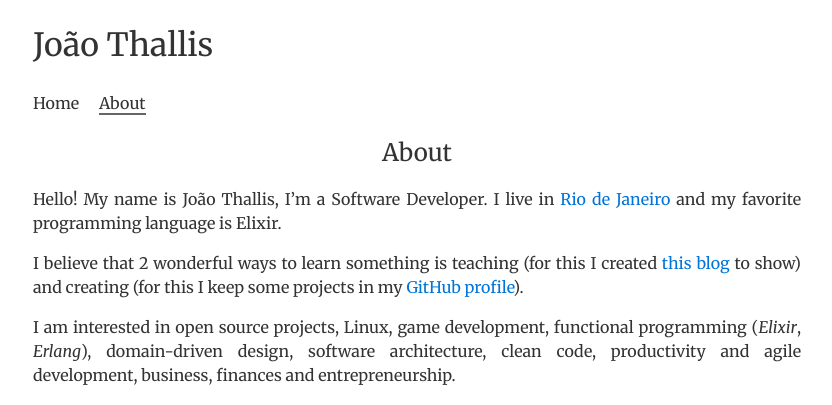
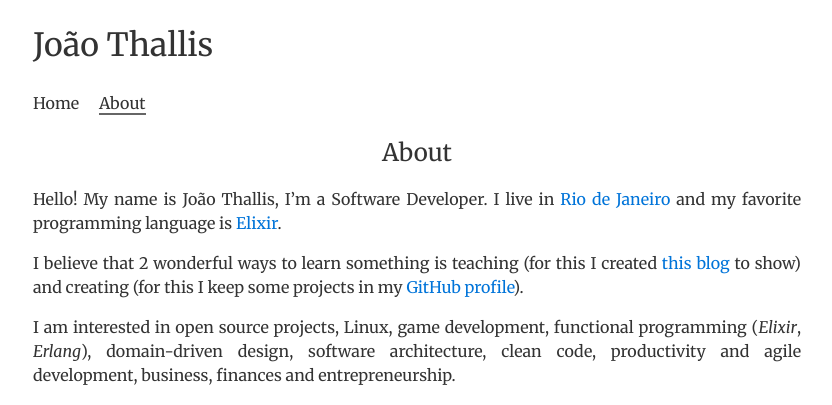
Before and after one commit to syaning/vida, a Jekyll site: the page built from about.md, in a window 1280 px wide. Shown: the top 405 px of the page, without its empty margins (223-1055 px from the left). Built offline with Jekyll 4.4.1, drawn with Linux system fonts in a browser that asks for light colours; part of the change alters nothing that is shown.

```diff
--- a/about.md
+++ b/about.md
@@ -4,7 +4,7 @@ title:     About
 permalink: /about/
 ---
 
-Hello! My name is João Thallis, I'm a Software Developer. I live in [Rio de Janeiro](https://en.wikipedia.org/wiki/Rio_de_Janeiro_(state)) and my favorite programming language is Elixir.
+Hello! My name is João Thallis, I'm a Software Developer. I live in [Rio de Janeiro](https://en.wikipedia.org/wiki/Rio_de_Janeiro_(state)) and my favorite programming language is [Elixir](https://elixir-lang.org/).
 
 I believe that 2 wonderful ways to learn something is teaching (for this I created [this blog](https://joaothallis.github.io/) to show) and creating (for this I keep some projects in my [GitHub profile](https://github.com/joaothallis)).
 
```
